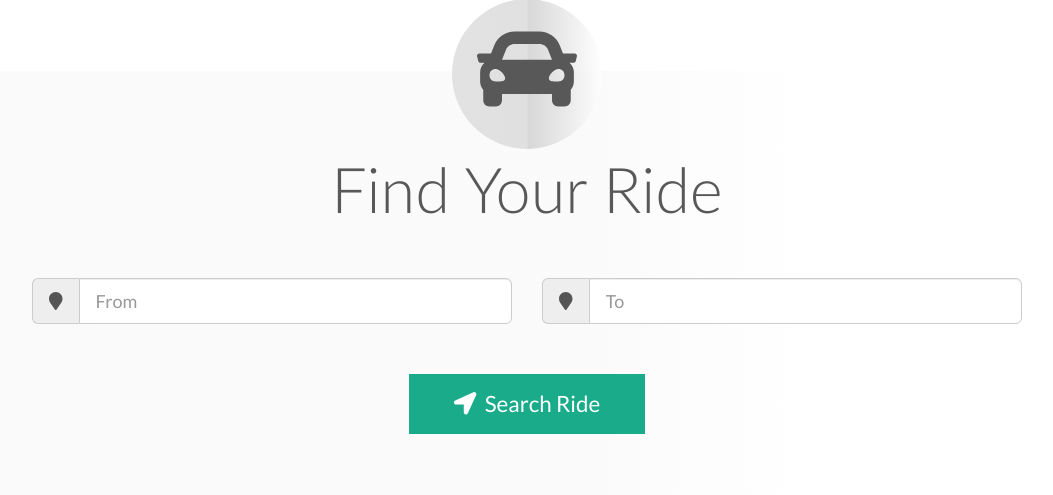
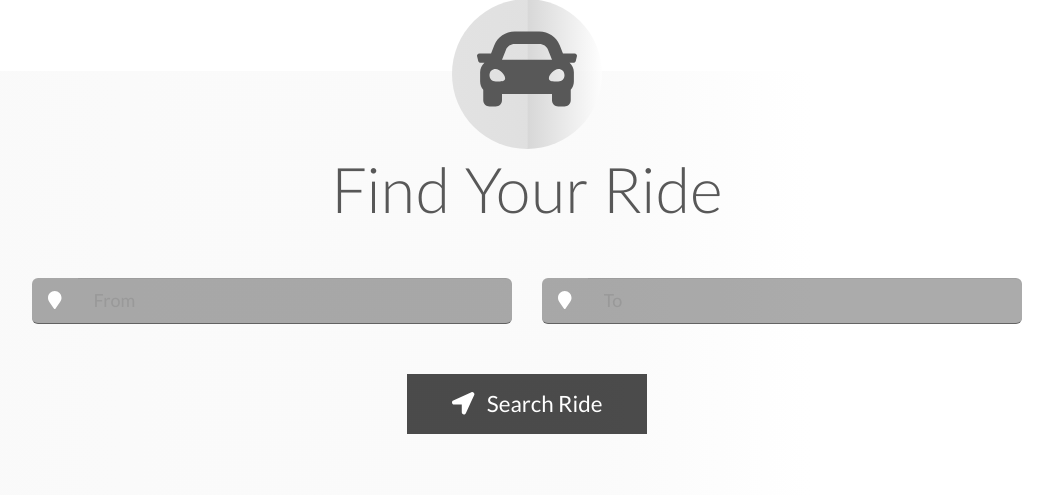
Before and after one commit to himauli21/Taxi-Aggregrator, a PHP site: page /taxi/ in a window 1280 px wide. Shown: the part 106-601 px from the top of the page, without its empty margins (113-1166 px from the left). Run offline with PHP 8.4, Linux system fonts and the light colour scheme; some libraries are stand-ins or nearby versions.

Commit message:
New commit

```diff
--- a/assets/style.css
+++ b/assets/style.css
@@ -82,7 +82,7 @@ body
 }
 
 button.find-rides{
-    background:#1AAB8A;
+    background: rgba(0, 0, 0, 0.70);
     color:#fff;
     border:none;
     position:relative;
@@ -95,13 +95,24 @@ button.find-rides{
 }
 button.find-rides:hover{
     background:#fff;
-    color:#1AAB8A;
+    color:#000000;
+
+    padding-left: 0.1em;
+    padding-right: 2.2em;
+
 }
+
 button.find-rides .fa-location-arrow{
-    transition:800ms ease all;
+    transition:100ms ease all;
 }
 button.find-rides:hover .fa-location-arrow{
-    transform: rotate(45deg);
+
+    -webkit-transform: translate(160px, 0px) rotate(45deg);
+    -moz-transform: translate(160px, 0px) rotate(45deg);
+    -o-transform: translate(160px, 0px) rotate(45deg);
+    -ms-transform: translate(160px, 0px) rotate(45deg);
+    transform: translate(160px, 0px) rotate(45deg);
+
 }
 button.find-rides:before,button.find-rides:after{
     content:'';
@@ -110,7 +121,7 @@ button.find-rides:before,button.find-rides:after{
     right:0;
     height:2px;
     width:0;
-    background: #1AAB8A;
+    background: #000000;
     transition:400ms ease all;
 }
 button.find-rides:after{
@@ -171,3 +182,24 @@ button.find-rides:hover:before,button.find-rides:hover:after{
     filter: progid:DXImageTransform.Microsoft.gradient( startColorstr='#e2e2e2', endColorstr='#fefefe', GradientType=1 );
 
 }
+
+
+.app.input-group .input-group-addon
+{
+    background: #00000054;
+    color: white;
+    border-bottom: 1px solid #00000069 !important;
+    border-top: none !important;
+    border-left: none !important;
+    border-right: none !important;
+}
+
+.app.input-group .form-control
+{
+    background: #00000054;
+    color: white;
+    border-bottom: 1px solid #00000069 !important;
+    border-top: none !important;
+    border-left: none !important;
+    border-right: none !important;
+}
--- a/index.php
+++ b/index.php
@@ -84,7 +84,7 @@ $baseHelper->printErrorArray()
                 <div class="row mt50">
                     <div class="col-xs-12 col-sm-6 text-center">
                         <!--                    <input class="form-control" id="ex1" type="text" placeholder="From">-->
-                        <div class="input-group input-group-lg">
+                        <div class="input-group input-group-lg app">
                           <span class="input-group-addon" id="sizing-addon1">
                               <i class="fas fa-map-marker">
 
@@ -97,7 +97,7 @@ $baseHelper->printErrorArray()
 
                     <div class="col-xs-12 col-sm-6 text-center">
 
-                        <div class="input-group input-group-lg">
+                        <div class="input-group input-group-lg app">
                               <span class="input-group-addon" id="sizing-addon1">
                                   <i class="fas fa-map-marker">
 
@@ -109,7 +109,10 @@ $baseHelper->printErrorArray()
                 </div>
                 <div class="row">
                     <div class="col-xs-12 text-center mt50">
-                        <button type="submit" class="find-rides pl50 pr50"><i class="fas fa-location-arrow" ></i>&nbsp;&nbsp;Search Ride</button>
+                        <button type="submit" class="find-rides pl50 pr50">
+                            <i class="fas fa-location-arrow" ></i>&nbsp;&nbsp;
+                            Search Ride
+                        </button>
                     </div>
                 </div>
             </form>
```
